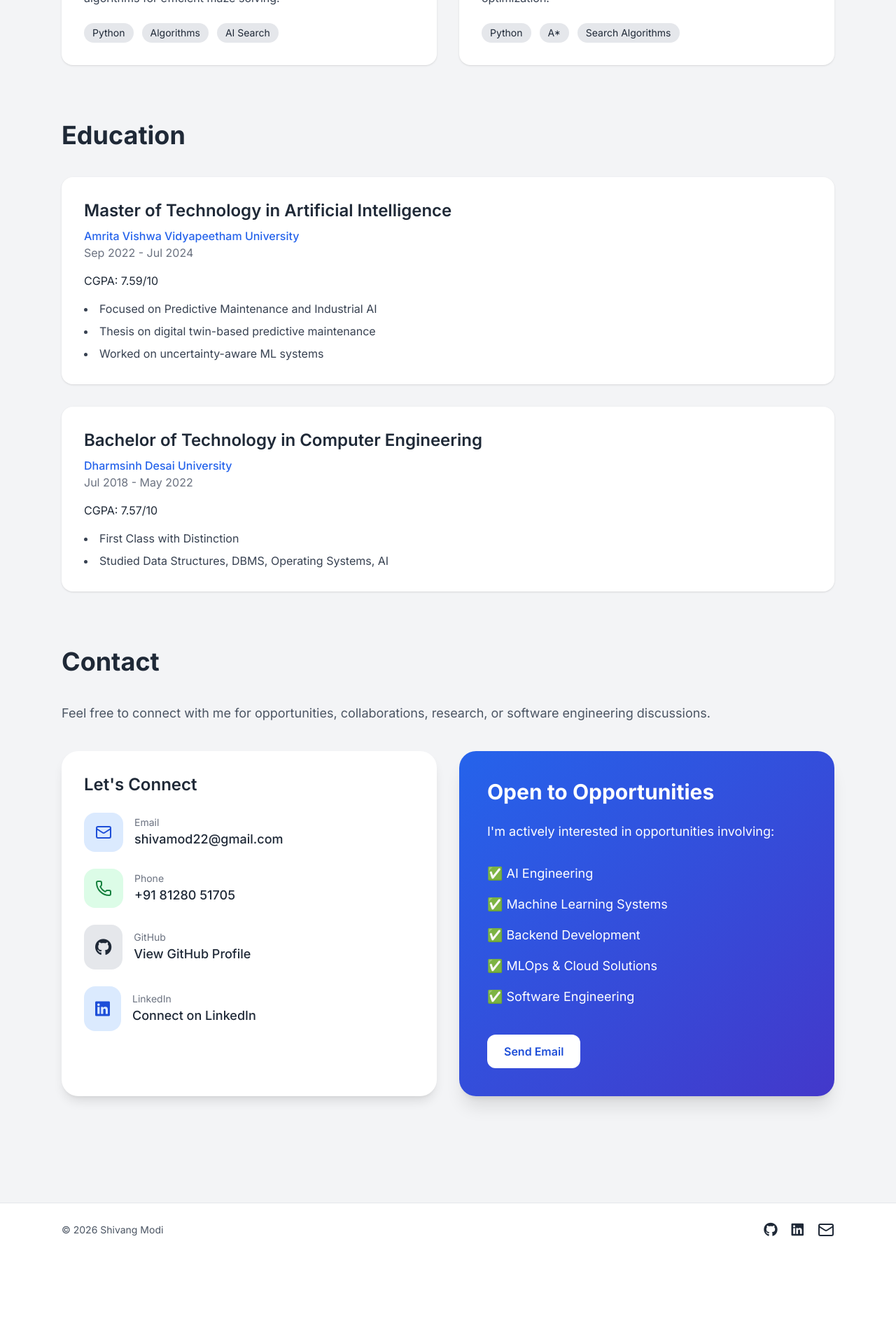
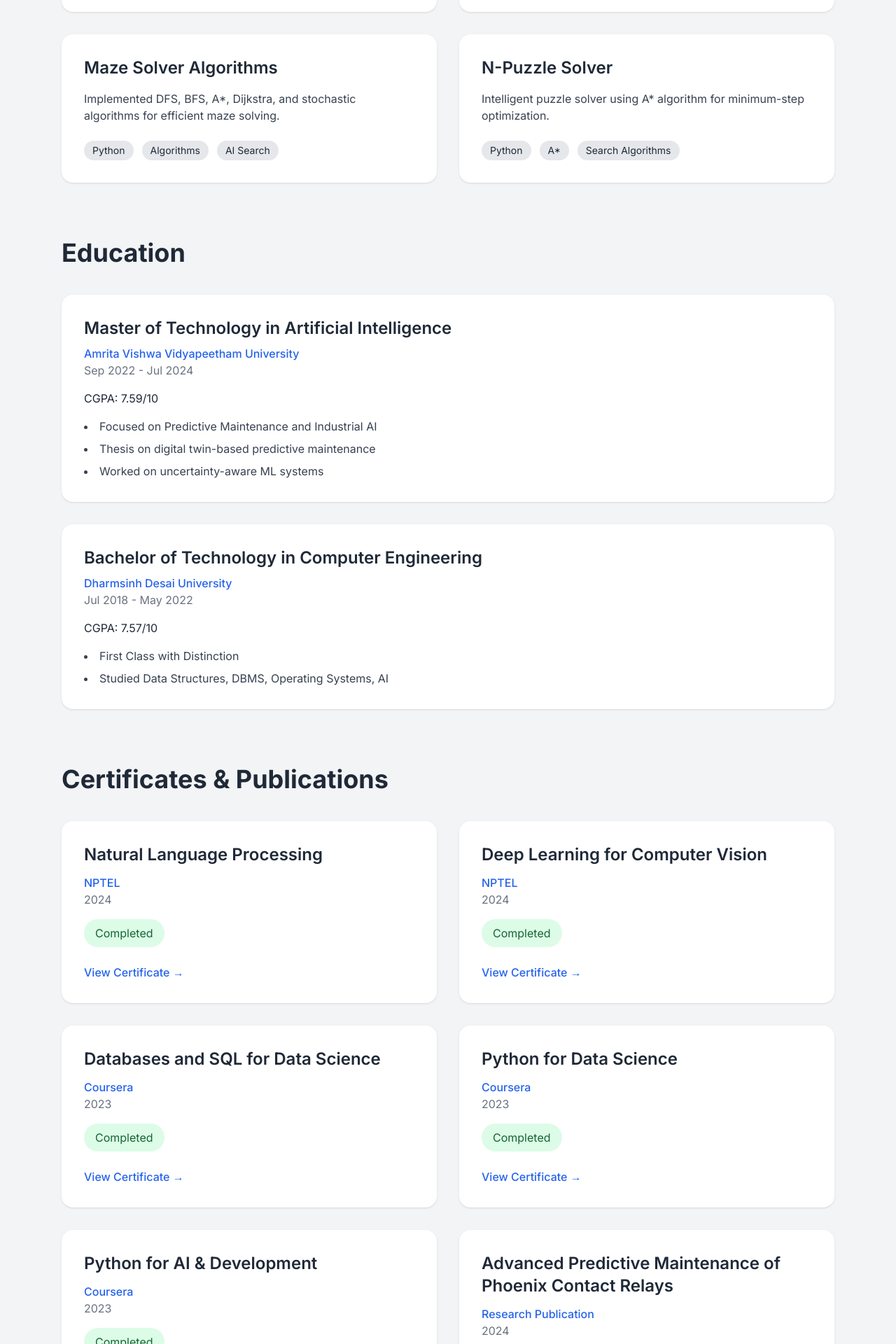
Before and after one commit to ShivangModi/portfolio-website, a Flask app: page / in a window 1280 px wide. Shown: the part 2880-4800 px from the top of the page at 70% size. Before the commit the page ends 4646 px from the top, so only its background shows below. Run offline with Flask 3, Linux system fonts and the light colour scheme; some libraries are stand-ins or nearby versions.

Commit message:
Added Certificates and Updated UI

```diff
--- a/app.py
+++ b/app.py
@@ -1,30 +1,32 @@
 import yaml
-
 from flask import Flask, render_template
 
-
-app = Flask(__name__)
 
 def load_yaml(file_path):
     with open(file_path, "r") as file:
         return yaml.safe_load(file)
 
+
+app = Flask(__name__)
+
+PROFILE = load_yaml("content/profile.yaml")
+SKILLS = load_yaml("content/skills.yaml")
+EXPERIENCE = load_yaml("content/experience.yaml")
+PROJECTS = load_yaml("content/projects.yaml")
+EDUCATION = load_yaml("content/education.yaml")
+CERTIFICATES = load_yaml("content/certificates.yaml")
+
 @app.route("/")
 def home():
 
-    profile = load_yaml("content/profile.yaml")
-    skills = load_yaml("content/skills.yaml")
-    experience = load_yaml("content/experience.yaml")
-    projects = load_yaml("content/projects.yaml")
-    education = load_yaml("content/education.yaml")
-
     return render_template(
         "index.html",
-        profile=profile,
-        skills=skills,
-        experience=experience,
-        projects=projects,
-        education=education
+        profile=PROFILE,
+        skills=SKILLS,
+        experience=EXPERIENCE,
+        projects=PROJECTS,
+        education=EDUCATION,
+        certificates=CERTIFICATES
     )
 
 if __name__ == "__main__":
--- /dev/null
+++ b/content/certificates.yaml
@@ -0,0 +1,41 @@
+- title: Natural Language Processing
+  issuer: NPTEL
+  year: 2024
+  credential: Completed
+  link: "https://archive.nptel.ac.in/content/noc/NOC23/SEM2/Ecertificates/106/noc23-cs80/Course/NPTEL23CS80S53230504720373841.pdf"
+
+- title: Deep Learning for Computer Vision
+  issuer: NPTEL
+  year: 2024
+  credential: Completed
+  link: "https://archive.nptel.ac.in/content/noc/NOC23/SEM2/Ecertificates/106/noc23-cs126/Course/NPTEL23CS126S63230539720373841.pdf"
+
+- title: Databases and SQL for Data Science
+  issuer: Coursera
+  year: 2023
+  credential: Completed
+  link: "https://coursera.org/share/abb4bfccf3a051cd73dd95867fcae689"
+
+- title: Python for Data Science
+  issuer: Coursera
+  year: 2023
+  credential: Completed
+  link: https://coursera.org/share/6e674c07b9de66830fb84b3a30a64cf5
+
+- title: Python for AI & Development
+  issuer: Coursera
+  year: 2023
+  credential: Completed
+  link: "https://coursera.org/share/14a53d238b2cac4a0ecfa256f0423f01"
+
+- title: Advanced Predictive Maintenance of Phoenix Contact Relays
+  issuer: Research Publication
+  year: 2024
+  credential: Research Work
+  link: "https://doi.org/10.1016/j.procs.2025.03.236"
+
+- title: UQ4Pro — Demonstration Tool for Uncertainty Quantification in Process Industry Applications
+  issuer: Research Publication
+  year: 2024
+  credential: Research Work
+  link: "https://doi.org/10.1145/3703323.3704273"
--- a/templates/base.html
+++ b/templates/base.html
@@ -9,33 +9,22 @@
     <link rel="icon" type="image/x-icon" href="{{ url_for('static', filename='favicon.ico') }}">
 
     <!-- SEO -->
-
     <meta name="description"
         content="Shivang Modi - AI Engineer and Software Engineer Portfolio built using Flask, Python, and Tailwind CSS.">
-
     <meta name="keywords"
         content="AI Engineer, Software Engineer, Python Developer, Flask Developer, Machine Learning, Portfolio">
-
     <meta name="author" content="Shivang Modi">
 
     <!-- Open Graph -->
-
     <meta property="og:title" content="Shivang Modi Portfolio">
-
     <meta property="og:description" content="AI Engineer and Software Engineer Portfolio">
-
     <meta property="og:type" content="website">
-
     <meta property="og:image" content="{{ url_for('static', filename='images/profile.jpeg', _external=True) }}">
-
-    <meta property="og:url" content="https://YOUR_RENDER_URL.onrender.com">
+    <meta property="og:url" content="https://shivang-modi-portfolio.vercel.app">
 
     <!-- Twitter -->
-
     <meta name="twitter:card" content="summary_large_image">
-
     <meta name="twitter:title" content="Shivang Modi Portfolio">
-
     <meta name="twitter:description" content="AI Engineer and Software Engineer Portfolio">
 
     <!-- Tailwind CSS -->
@@ -89,6 +78,8 @@
                         class="px-4 py-2 rounded-lg hover:bg-gray-200 dark:hover:bg-gray-700 transition">Projects</a>
                     <a href="#education"
                         class="px-4 py-2 rounded-lg hover:bg-gray-200 dark:hover:bg-gray-700 transition">Education</a>
+                    <a href="#certificates"
+                        class="px-4 py-2 rounded-lg hover:bg-gray-200 dark:hover:bg-gray-700 transition">Certificates</a>
                     <a href="#contact"
                         class="px-4 py-2 rounded-lg hover:bg-gray-200 dark:hover:bg-gray-700 transition">Contact</a>
 
@@ -116,6 +107,8 @@
                     class="px-4 py-2 rounded-lg hover:bg-gray-200 dark:hover:bg-gray-700 transition">Projects</a>
                 <a href="#education"
                     class="px-4 py-2 rounded-lg hover:bg-gray-200 dark:hover:bg-gray-700 transition">Education</a>
+                <a href="#certificates"
+                    class="px-4 py-2 rounded-lg hover:bg-gray-200 dark:hover:bg-gray-700 transition">Certificates</a>
                 <a href="#contact"
                     class="px-4 py-2 rounded-lg hover:bg-gray-200 dark:hover:bg-gray-700 transition">Contact</a>
 
@@ -207,17 +200,12 @@
         history.scrollRestoration = "manual";
 
         window.onload = () => {
-            const themeIcon = document.getElementById("theme-icon");
-            const mobileThemeIcon = document.getElementById("mobile-theme-icon");
-
             if (
-                document.documentElement.classList.contains("dark")
+                localStorage.getItem("theme") === "dark"
             ) {
-                themeIcon.setAttribute("data-lucide", "sun");
-
-                if (mobileThemeIcon) {
-                    mobileThemeIcon.setAttribute("data-lucide", "sun");
-                }
+                document.documentElement.classList.add("dark");
+                document.getElementById("theme-icon")?.setAttribute("data-lucide", "sun");
+                document.getElementById("mobile-theme-icon")?.setAttribute("data-lucide", "sun");
             }
 
             lucide.createIcons();
--- a/templates/index.html
+++ b/templates/index.html
@@ -19,7 +19,7 @@
                     {{ profile.title }}
                 </h2>
 
-                <p class="text-lg text-gray-600 leading-relaxed mb-8">
+                <p class="text-lg text-gray-600 dark:text-gray-300 leading-relaxed mb-8">
                     {{ profile.about }}
                 </p>
 
@@ -112,6 +112,34 @@
                 {% endfor %}
             </div>
         </div>
+
+        <div class="bg-white dark:bg-gray-800 p-6 rounded-2xl shadow">
+            <h3 class="text-2xl font-semibold mb-4">Databases</h3>
+
+            <div class="flex flex-wrap gap-3">
+                {% for item in skills.databases %}
+
+                <span class="bg-red-100 text-red-800 px-4 py-2 rounded-full">
+                    {{ item }}
+                </span>
+
+                {% endfor %}
+            </div>
+        </div>
+
+        <div class="bg-white dark:bg-gray-800 p-6 rounded-2xl shadow">
+            <h3 class="text-2xl font-semibold mb-4">Tools</h3>
+
+            <div class="flex flex-wrap gap-3">
+                {% for item in skills.tools %}
+
+                <span class="bg-cyan-100 text-cyan-800 px-4 py-2 rounded-full">
+                    {{ item }}
+                </span>
+
+                {% endfor %}
+            </div>
+        </div>
     </div>
 </section>
 
@@ -168,12 +196,21 @@
             <div class="flex flex-wrap gap-3">
                 {% for tech in project.technologies %}
 
-                <span class="bg-gray-200 px-3 py-1 rounded-full text-sm">
+                <span
+                    class="bg-gray-200 text-gray-800 dark:bg-gray-700 dark:text-gray-200 px-3 py-1 rounded-full text-sm">
                     {{ tech }}
                 </span>
 
                 {% endfor %}
             </div>
+
+            {% if project.github %}
+
+            <a href="{{ project.github }}" target="_blank" class="inline-block mt-5 text-blue-600 hover:underline">
+                View Project →
+            </a>
+
+            {% endif %}
         </div>
 
         {% endfor %}
@@ -217,11 +254,50 @@
     </div>
 </section>
 
+<!-- CERTIFICATES -->
+<section id="certificates" class="mb-20 scroll-mt-28" data-aos="fade-up">
+    <h2 class="text-4xl font-bold mb-10">Certificates & Publications</h2>
+
+    <div class="grid md:grid-cols-2 gap-8">
+        {% for cert in certificates %}
+
+        <div class="bg-white dark:bg-gray-800 p-8 rounded-2xl shadow hover:shadow-xl transition duration-300">
+            <h3 class="text-2xl font-semibold mb-3">{{ cert.title }}</h3>
+            <p class="text-blue-600 font-medium">{{ cert.issuer }}</p>
+            <p class="text-gray-500 dark:text-gray-400 mb-4">{{ cert.year }}</p>
+
+            <span class="inline-block bg-green-100 text-green-800 px-4 py-2 rounded-full">
+                {{ cert.credential }}
+            </span>
+
+            <div class="mt-6">
+
+                <a href="{{ cert.link }}" target="_blank"
+                    class="inline-flex items-center text-blue-600 font-medium hover:text-blue-800 transition">
+                    {% if "Research" in cert.issuer %}
+
+                    View Research Paper →
+
+                    {% else %}
+
+                    View Certificate →
+
+                    {% endif %}
+                </a>
+
+            </div>
+        </div>
+        <!-- </a> -->
+
+        {% endfor %}
+    </div>
+</section>
+
 <!-- CONTACT -->
 <section id="contact" class="mb-20 scroll-mt-28" data-aos="fade-up">
     <h2 class="text-4xl font-bold mb-10">Contact</h2>
 
-    <p class="text-gray-600 text-lg mb-10">
+    <p class="text-gray-600 dark:text-gray-300 text-lg mb-10">
         Feel free to connect with me for opportunities, collaborations, research, or software engineering discussions.
     </p>
 
@@ -304,8 +380,10 @@
 
             <div class="mt-10">
                 <a href="mailto:{{ profile.email }}"
-                    class="inline-block bg-white dark:bg-gray-800 text-blue-700 font-semibold px-6 py-3 rounded-xl hover:scale-105 transition">Send
-                    Email</a>
+                    class="inline-flex items-center gap-2 bg-blue-600 text-white font-semibold px-6 py-3 rounded-xl shadow-lg hover:bg-blue-700 hover:shadow-xl hover:scale-105 transition">
+                    <i data-lucide="mail" class="w-5 h-5"></i>
+                    Send Email
+                </a>
             </div>
         </div>
     </div>
```
